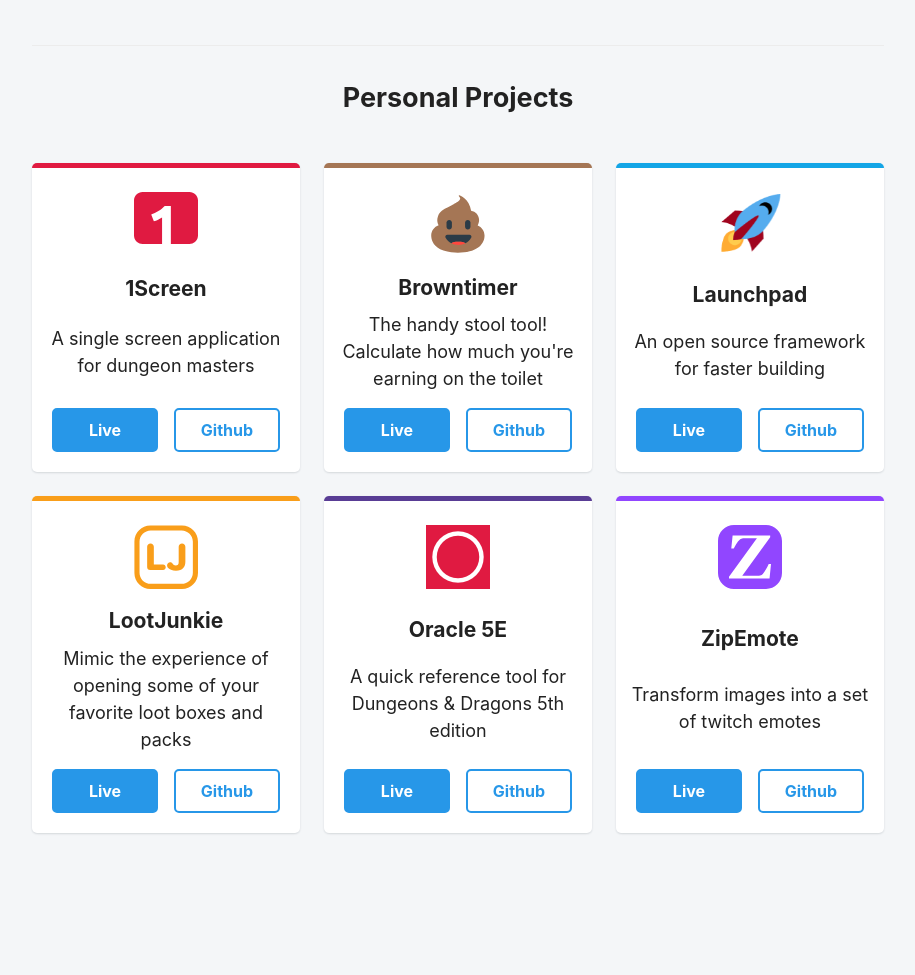
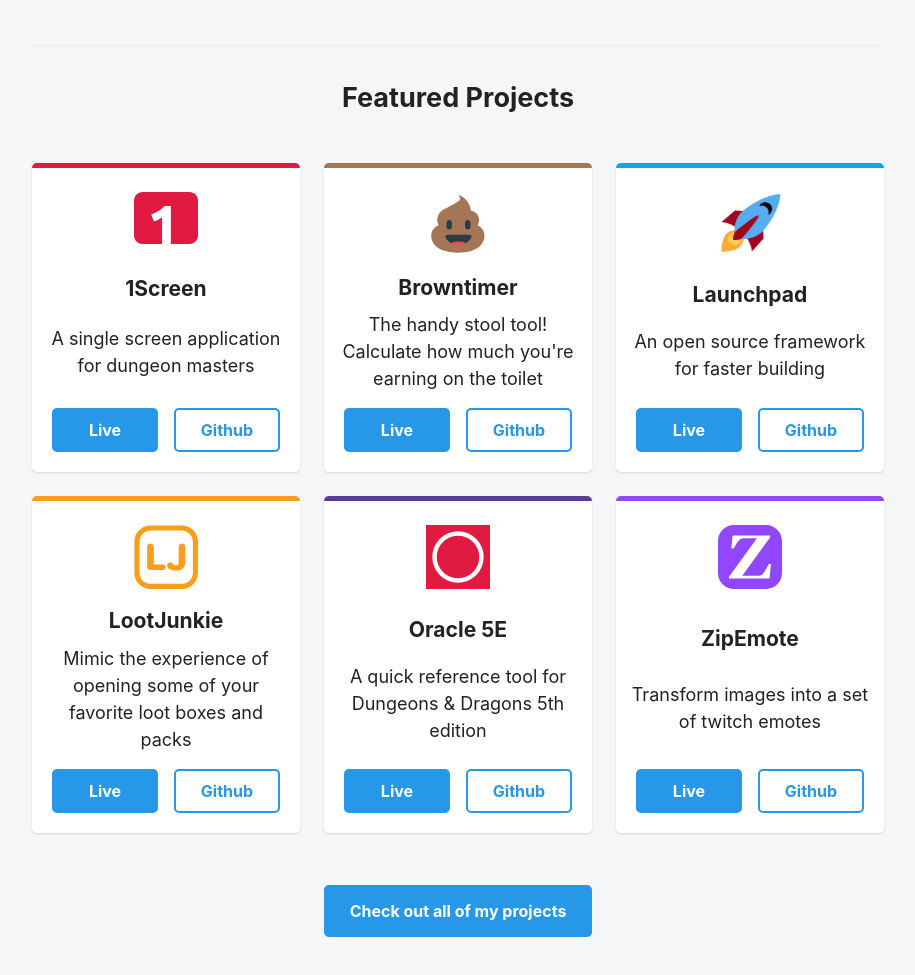
Before and after one commit to matoululu/gatsby-portfolio, a Gatsby site: page / in a window 1280 px wide. Shown: the part 779-1754 px from the top of the page, without its empty margins (182-1097 px from the left). Built offline with nearby package versions, Linux system fonts and the light colour scheme; Gatsby itself is replaced by a stand-in of ours.

Commit message:
view all button

```diff
--- a/src/components/Projects.js
+++ b/src/components/Projects.js
@@ -54,7 +54,7 @@ const projects = [
 const Projects = () => {
   return (
     <section>
-      <h2>Personal Projects</h2>
+      <h2>Featured Projects</h2>
 
       <div className="cards">
         {projects.map(project => (
@@ -68,6 +68,10 @@ const Projects = () => {
           </div>
         ))}
       </div>
+
+      <div className="cards__view-all">
+        <a className="button" href="https://github.com/matoululu?tab=repositories&type=source" target="_blank" rel="noreferrer">Check out all of my projects</a>
+      </div>
     </section>
   )
 }
--- a/src/styles/styles.scss
+++ b/src/styles/styles.scss
@@ -72,3 +72,8 @@
     max-width: calc(50% - 1rem);
   }
 }
+
+.cards__view-all {
+  display: flex;
+  justify-content: center;
+}
```
